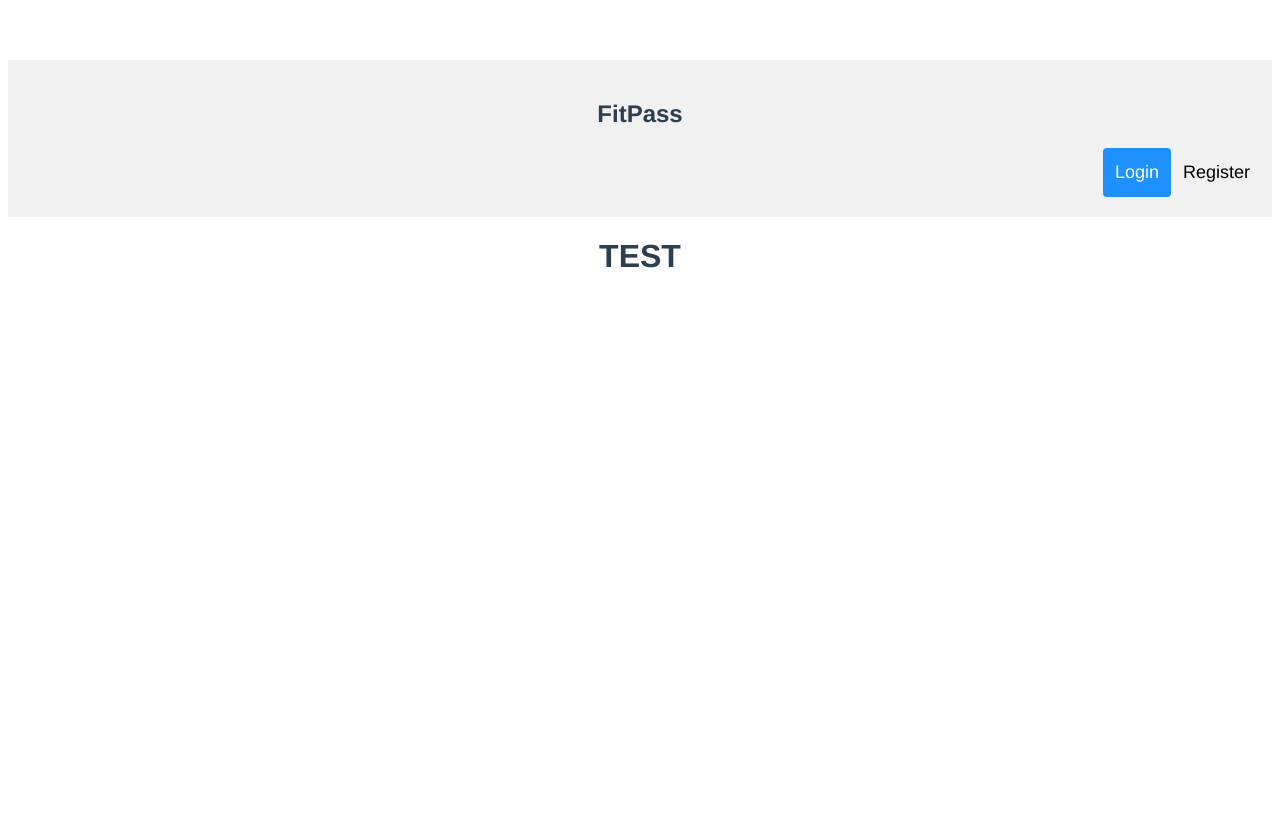
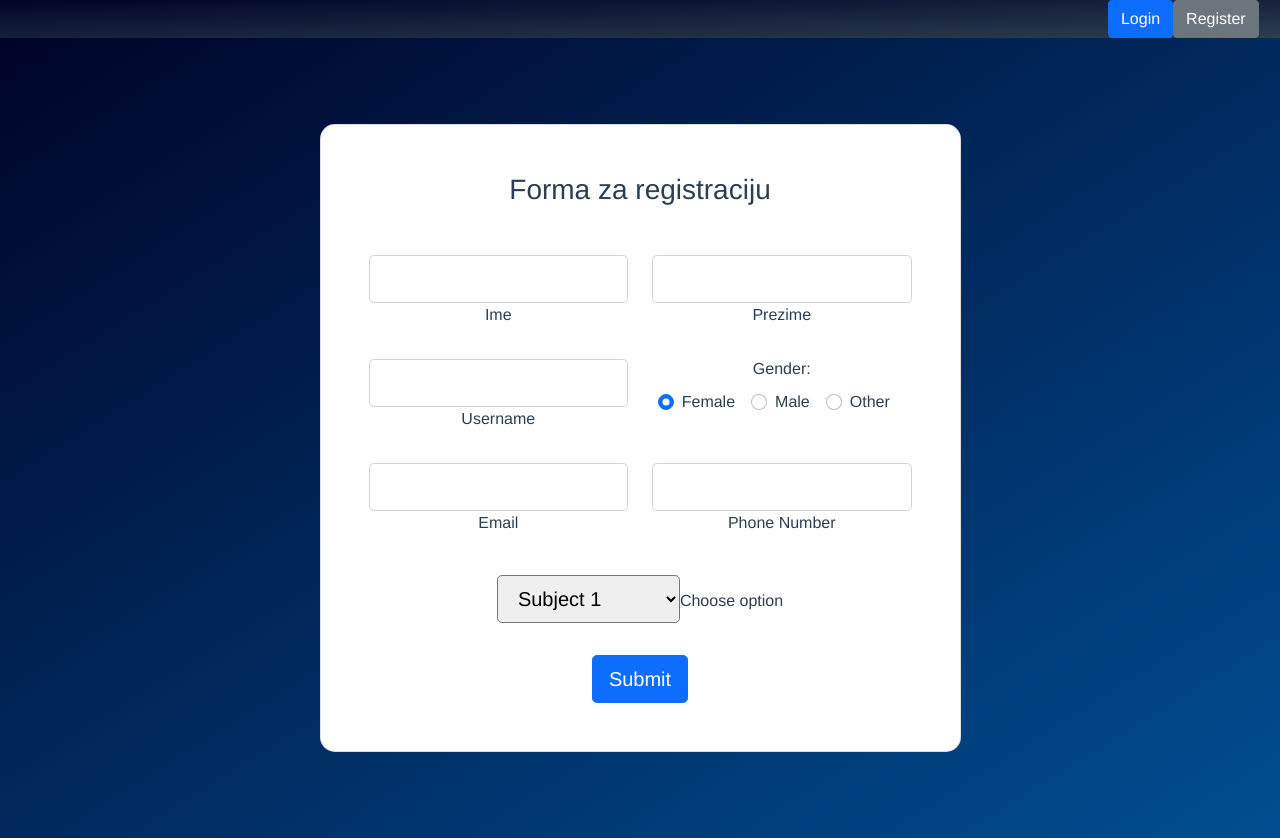
Before and after one commit to darkoo59/fitpass-web-clone, a Vue app in the folder FitPass/src/main/resources/static/vue/: page /register in a window 1280 px wide. Before the commit the page ends 800 px from the top, so only its background shows below. Built offline with nearby package versions, Linux system fonts and the light colour scheme.

Commit message:
Installed Bootstrap 5 and added to login and register

```diff
--- a/FitPass/src/main/resources/static/vue/package.json
+++ b/FitPass/src/main/resources/static/vue/package.json
@@ -8,6 +8,8 @@
     "lint": "vue-cli-service lint"
   },
   "dependencies": {
+    "@popperjs/core": "^2.11.5",
+    "bootstrap": "^5.1.3",
     "core-js": "^3.8.3",
     "vue": "^3.2.13",
     "vue-router": "^4.0.13"
--- a/FitPass/src/main/resources/static/vue/public/index.html
+++ b/FitPass/src/main/resources/static/vue/public/index.html
@@ -8,9 +8,6 @@
     <title><%= htmlWebpackPlugin.options.title %></title>
   </head>
   <body>
-    <noscript>
-      <strong>We're sorry but <%= htmlWebpackPlugin.options.title %> doesn't work properly without JavaScript enabled. Please enable it to continue.</strong>
-    </noscript>
     <div id="app"></div>
     <!-- built files will be auto injected -->
   </body>
--- a/FitPass/src/main/resources/static/vue/src/App.vue
+++ b/FitPass/src/main/resources/static/vue/src/App.vue
@@ -1,10 +1,11 @@
 <template>
-  <HomeHeader msg="FitPass"/>
+  <HomeHeader/>
   <router-view />
 </template>
 
 <script>
 import HomeHeader from "./components/HomeHeader";
+
 
 export default {
   el: '#home',
@@ -21,6 +22,6 @@ export default {
   -moz-osx-font-smoothing: grayscale;
   text-align: center;
   color: #2c3e50;
-  margin-top: 60px;
+  margin-top: 0px;
 }
 </style>
--- a/FitPass/src/main/resources/static/vue/src/components/HomeHeader.vue
+++ b/FitPass/src/main/resources/static/vue/src/components/HomeHeader.vue
@@ -1,67 +1,37 @@
 <template>
-  <div class="header">
-    <h2>{{msg}}</h2>
-    <div class="header-right">
-      <a class="login" href="#login">Login</a>
-      <router-link to="/register">Register</router-link>
-    </div>
+  <div class="header gradient-custom">
+    <div class="row">
+      <div class="col-lg-5"></div>
+      <div class="col-lg-5"></div>
+      <div class="col-lg-2">
+        <router-link to="/login">
+          <input class="btn btn-primary" type="button" value="Login">
+        </router-link>
+        <router-link to="/register">
+          <button type="button" class="btn btn-secondary">Register</button>
+        </router-link>
+      </div>
+      </div>
+  </div>
+  <div class="body v-100 h-100">
   </div>
 </template>
 
 <script>
 export default {
   name: "HomeHeader",
-  props: {
-    msg: String
-  }
 }
 </script>
 
 <style scoped>
-.header {
-  overflow: hidden;
-  background-color: #f1f1f1;
-  padding: 20px 10px;
+h2{
+  margin:0;
 }
+.gradient-custom {
+  /* Chrome 10-25, Safari 5.1-6 */
+  background: -webkit-linear-gradient(to bottom right, #000428, #2c3e50);
 
-/* Style the header links */
-.header a {
-  float: left;
-  color: black;
-  text-align: center;
-  padding: 12px;
-  text-decoration: none;
-  font-size: 18px;
-  line-height: 25px;
-  border-radius: 4px;
-}
-
-/* Change the background color on mouse-over */
-.header a:hover {
-  background-color: #ddd;
-  color: black;
-}
-
-/* Style the active/current link*/
-.header a.login {
-  background-color: dodgerblue;
-  color: white;
-}
-
-/* Float the link section to the right */
-.header-right {
-  float: right;
-}
-
-/* Add media queries for responsiveness - when the screen is 500px wide or less, stack the links on top of each other */
-@media screen and (max-width: 500px) {
-  .header a {
-    float: none;
-    display: block;
-    text-align: left;
-  }
-  .header-right {
-    float: none;
-  }
+  /* W3C, IE 10+/ Edge, Firefox 16+, Chrome 26+, Opera 12+, Safari 7+ */
+  background: linear-gradient(to bottom right, #000428, #2c3e50);
 }
 </style>
--- a/FitPass/src/main/resources/static/vue/src/main.js
+++ b/FitPass/src/main/resources/static/vue/src/main.js
@@ -1,5 +1,7 @@
 import { createApp } from 'vue'
 import App from './App.vue'
 import router from './router'
+import 'bootstrap';
+import 'bootstrap/dist/css/bootstrap.min.css';
 
 createApp(App).use(router).mount('#app')
--- a/FitPass/src/main/resources/static/vue/src/router/index.js
+++ b/FitPass/src/main/resources/static/vue/src/router/index.js
@@ -1,10 +1,11 @@
 import {createRouter, createWebHistory} from 'vue-router'
 import Home from '../views/Home'
 import Register from '../views/Register'
+import Login from "../views/Login"
 
 const routes = [
     {
-        path: '/home',
+        path: '/',
         name: 'Home',
         component: Home
     },
@@ -12,7 +13,13 @@ const routes = [
         path: '/register',
         name: 'Register',
         component: Register
+    },
+    {
+        path: '/login',
+        name: 'Login',
+        component: Login
     }
+
 ]
 
 const router = createRouter({
--- a/FitPass/src/main/resources/static/vue/src/views/Home.vue
+++ b/FitPass/src/main/resources/static/vue/src/views/Home.vue
@@ -1,8 +1,15 @@
 <template>
-<h1>TEXT</h1>
+  <section class="vh-100 gradient-custom">
+  </section>
 </template>
 
 
 <style scoped>
+.gradient-custom {
+  /* Chrome 10-25, Safari 5.1-6 */
+  background: -webkit-linear-gradient(to bottom right, #000428, #004e92);
 
+  /* W3C, IE 10+/ Edge, Firefox 16+, Chrome 26+, Opera 12+, Safari 7+ */
+  background: linear-gradient(to bottom right, #000428, #004e92);
+}
 </style>
--- /dev/null
+++ b/FitPass/src/main/resources/static/vue/src/views/Login.vue
@@ -0,0 +1,43 @@
+<template>
+  <section class="vh-100 gradient-custom">
+  <form>
+    <div class="content">
+      <div class="row">
+        <div class="col-lg-4">
+        </div>
+        <div class="col-lg-4">
+          <div class="form-group p-3">
+            <label for="exampleInputEmail1">Username</label>
+            <input type="email" class="form-control" id="exampleInputEmail1" aria-describedby="emailHelp"
+                   placeholder="Enter username">
+          </div>
+          <div class="form-group p-3">
+            <label for="exampleInputPassword1">Password</label>
+            <input type="password" class="form-control" id="exampleInputPassword1" placeholder="Password">
+          </div>
+          <button type="submit" class="btn btn-primary">Submit</button>
+        </div>
+        <div class="col-lg-4">
+          </div>
+      </div>
+    </div>
+  </form>
+  </section>
+</template>
+
+<script>
+
+</script>
+
+<style scoped>
+label {
+  color: white;
+}
+.gradient-custom {
+  /* Chrome 10-25, Safari 5.1-6 */
+  background: -webkit-linear-gradient(to bottom right, #000428, #004e92);
+
+  /* W3C, IE 10+/ Edge, Firefox 16+, Chrome 26+, Opera 12+, Safari 7+ */
+  background: linear-gradient(to bottom right, #000428, #004e92);
+}
+</style>
--- a/FitPass/src/main/resources/static/vue/src/views/Register.vue
+++ b/FitPass/src/main/resources/static/vue/src/views/Register.vue
@@ -1,5 +1,110 @@
 <template>
-<h1>TEST</h1>
+  <section class="vh-100 gradient-custom">
+    <div class="container py-5 h-100">
+      <div class="row justify-content-center align-items-center h-100">
+        <div class="col-12 col-lg-9 col-xl-7">
+          <div class="card shadow-2-strong card-registration" style="border-radius: 15px;">
+            <div class="card-body p-4 p-md-5">
+              <h3 class="mb-4 pb-2 pb-md-0 mb-md-5">Forma za registraciju</h3>
+              <form>
+
+                <div class="row">
+                  <div class="col-md-6 mb-4">
+
+                    <div class="form-outline">
+                      <input type="text" id="firstName" class="form-control form-control-lg" />
+                      <label class="form-label" for="firstName">Ime</label>
+                    </div>
+
+                  </div>
+                  <div class="col-md-6 mb-4">
+
+                    <div class="form-outline">
+                      <input type="text" id="lastName" class="form-control form-control-lg" />
+                      <label class="form-label" for="lastName">Prezime</label>
+                    </div>
+
+                  </div>
+                </div>
+
+                <div class="row">
+                  <div class="col-md-6 mb-4 d-flex align-items-center">
+
+                    <div class="form-outline datepicker w-100">
+                      <input type="text" class="form-control form-control-lg" id="birthdayDate" />
+                      <label for="birthdayDate" class="form-label">Username</label>
+                    </div>
+
+                  </div>
+                  <div class="col-md-6 mb-4">
+
+                    <h6 class="mb-2 pb-1">Gender: </h6>
+
+                    <div class="form-check form-check-inline">
+                      <input class="form-check-input" type="radio" name="inlineRadioOptions" id="femaleGender"
+                             value="option1" checked />
+                      <label class="form-check-label" for="femaleGender">Female</label>
+                    </div>
+
+                    <div class="form-check form-check-inline">
+                      <input class="form-check-input" type="radio" name="inlineRadioOptions" id="maleGender"
+                             value="option2" />
+                      <label class="form-check-label" for="maleGender">Male</label>
+                    </div>
+
+                    <div class="form-check form-check-inline">
+                      <input class="form-check-input" type="radio" name="inlineRadioOptions" id="otherGender"
+                             value="option3" />
+                      <label class="form-check-label" for="otherGender">Other</label>
+                    </div>
+
+                  </div>
+                </div>
+
+                <div class="row">
+                  <div class="col-md-6 mb-4 pb-2">
+
+                    <div class="form-outline">
+                      <input type="email" id="emailAddress" class="form-control form-control-lg" />
+                      <label class="form-label" for="emailAddress">Email</label>
+                    </div>
+
+                  </div>
+                  <div class="col-md-6 mb-4 pb-2">
+
+                    <div class="form-outline">
+                      <input type="tel" id="phoneNumber" class="form-control form-control-lg" />
+                      <label class="form-label" for="phoneNumber">Phone Number</label>
+                    </div>
+
+                  </div>
+                </div>
+
+                <div class="row">
+                  <div class="col-12">
+
+                    <select class="select form-control-lg">
+                      <option value="1" disabled>Choose option</option>
+                      <option value="2">Subject 1</option>
+                      <option value="3">Subject 2</option>
+                      <option value="4">Subject 3</option>
+                    </select>
+                    <label class="form-label select-label">Choose option</label>
+
+                  </div>
+                </div>
+
+                <div class="mt-4 pt-2">
+                  <input class="btn btn-primary btn-lg" type="submit" value="Submit" />
+                </div>
+
+              </form>
+            </div>
+          </div>
+        </div>
+      </div>
+    </div>
+  </section>
 </template>
 
 <script>
@@ -7,5 +112,21 @@
 </script>
 
 <style scoped>
+.gradient-custom {
+  /* Chrome 10-25, Safari 5.1-6 */
+  background: -webkit-linear-gradient(to bottom right, #000428, #004e92);
 
+  /* W3C, IE 10+/ Edge, Firefox 16+, Chrome 26+, Opera 12+, Safari 7+ */
+  background: linear-gradient(to bottom right, #000428, #004e92);
+}
+
+.card-registration .select-input.form-control[readonly]:not([disabled]) {
+  font-size: 1rem;
+  line-height: 2.15;
+  padding-left: .75em;
+  padding-right: .75em;
+}
+.card-registration .select-arrow {
+  top: 13px;
+}
 </style>
```
Also changed, not shown: 1 other file (tests, documents, lock files or other folders).
